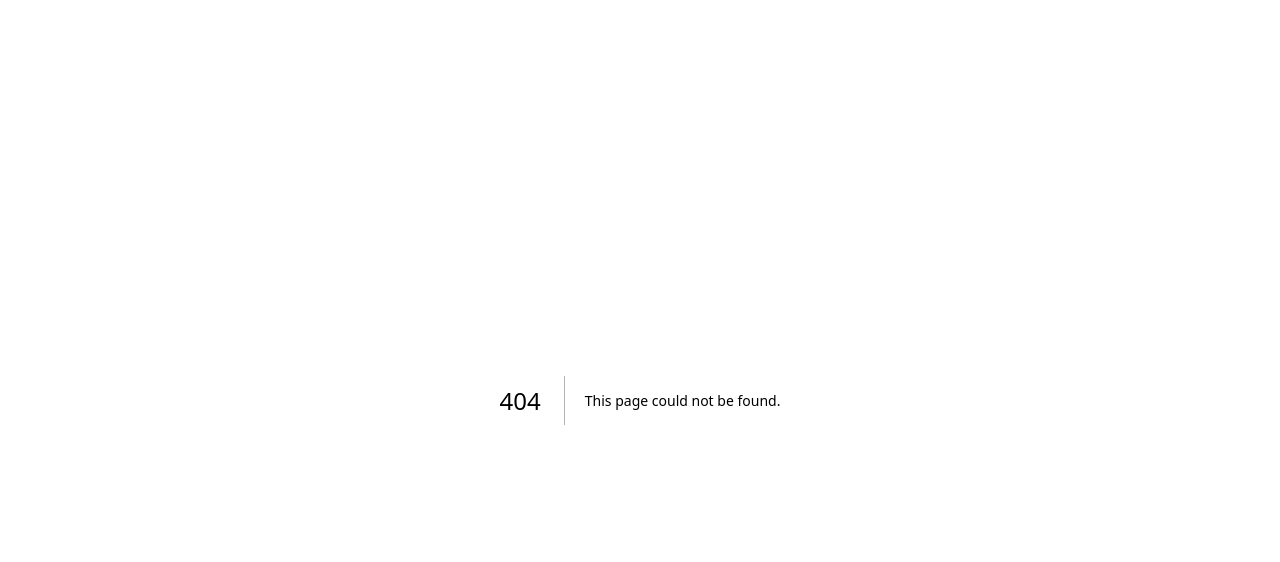
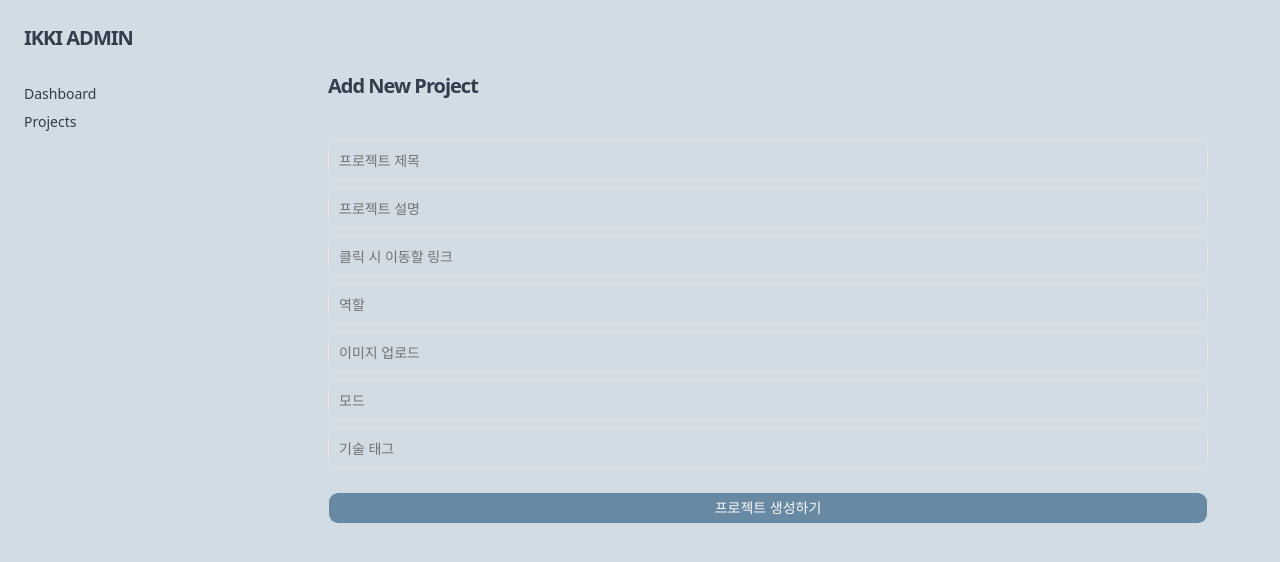
Before and after one commit to ikki-rock/ikki-portfolio, a Next.js app: page /admin/projects/new in a window 1280 px wide. Before the commit this address had no page. Shown: the top 562 px of the page. Built offline with nearby package versions, Linux system fonts and the light colour scheme; a web font is replaced by a local one.

Commit message:
feat: supabase auth 로그인 기능 구현 및 관리자페이지 접근 제한

```diff
--- a/app/admin/layout.tsx
+++ b/app/admin/layout.tsx
@@ -12,9 +12,9 @@ export default function AdminLayout({
   children: React.ReactNode;
 }) {
   return (
-    <div className="flex min-h-screen w-full bg-zinc-50 dark:bg-zinc-950">
+    <div className="flex min-h-screen w-full bg-accent">
       {/* 사이드바 */}
-      <aside className="w-64 border-r bg-white dark:bg-zinc-900 p-6 flex flex-col gap-4">
+      <aside className="w-64 p-6 flex flex-col gap-4">
         <h1 className="text-xl font-bold tracking-tighter">IKKI ADMIN</h1>
         <nav className="flex flex-col gap-2 mt-4 text-sm font-medium">
           <a href="/admin" className="hover:text-accent transition-colors">
--- /dev/null
+++ b/app/admin/projects/actions.ts
@@ -0,0 +1,42 @@
+"use server";
+
+import { createClient } from "@/lib/supabase";
+import { revalidatePath } from "next/cache";
+import { redirect } from "next/navigation";
+
+export async function createProject(formData: FormData) {
+  const supabase = await createClient(); // 우리 아까 만든 비동기 클라이언트
+
+  // 1. 폼 데이터에서 값 추출
+  const title = formData.get("title") as string;
+  const desc = formData.get("desc") as string;
+  const link = formData.get("link") as string;
+  const mode = formData.get("mode") as string;
+  const tags = formData.get("tags") as string;
+  const role = formData.get("role") as string;
+  const thumbnail = formData.get("thumbnail") as string;
+
+  // 2. Supabase DB에 데이터 삽입
+  const { error } = await supabase.from("projects").insert([
+    {
+      title,
+      mode,
+      desc,
+      link,
+      tags,
+      role,
+      thumbnail,
+    },
+  ]);
+
+  if (error) {
+    console.error("Project 추가 실패:", error.message);
+    throw new Error("프로젝트를 추가하는 중에 문제가 생겼어: " + error.message);
+  }
+
+  // 3. 데이터가 바뀌었으니 목록 페이지 캐시를 무효화함 (중요 😤)
+  revalidatePath("/admin/projects");
+
+  // 4. 등록 완료 후 다시 목록으로 이동
+  redirect("/admin/projects");
+}
--- /dev/null
+++ b/app/admin/projects/new/page.tsx
@@ -0,0 +1,36 @@
+import { createProject } from "@/app/admin/projects/actions";
+import { Input } from "@/components/ui/input";
+import { Button } from "@/components/ui/button";
+
+export default function NewProjectPage() {
+  return (
+    <div className="p-10 min-h-screen flex flex-col gap-10">
+      <h1 className="text-xl font-bold tracking-tighter text-foreground">
+        Add New Project
+      </h1>
+
+      <form
+        action={createProject}
+        className="flex flex-col gap-2 max-w-[64rem] text-foreground"
+      >
+        {/* 기본 텍스트 필드들 */}
+        <Input name="title" className="h-10" placeholder="프로젝트 제목" />
+        <Input name="disc" className="h-10" placeholder="프로젝트 설명" />
+        <Input name="link" className="h-10" placeholder="클릭 시 이동할 링크" />
+
+        <Input name="role" className="h-10" placeholder="역할" />
+        <Input name="thumbnail" className="h-10" placeholder="이미지 업로드" />
+
+        {/* mode(유니온 타입) */}
+        <Input name="mode" className="h-10" placeholder="모드" />
+
+        {/* tags(배열 타입) */}
+        <Input name="tags" className="h-10" placeholder="기술 태그" />
+
+        <Button type="submit" className="mt-4">
+          프로젝트 생성하기
+        </Button>
+      </form>
+    </div>
+  );
+}
--- a/app/admin/projects/page.tsx
+++ b/app/admin/projects/page.tsx
@@ -1,3 +1,52 @@
-export default function AdminProjectsPage() {
-  return <div>Admin Projects (준비 중)</div>;
+import Link from "next/link"; // 🔴 이동을 위해 Link 임포트
+import { fetchProjects } from "@/lib/projects";
+
+export default async function ProjectsPage() {
+  const projects = await fetchProjects();
+
+  return (
+    <div className="p-10 bg-black min-h-screen text-white flex flex-col gap-10">
+      {/* 헤더 영역과 추가 버튼 */}
+      <div className="flex justify-between items-end border-b-[12px] border-white pb-6">
+        <h1 className="text-[120px] font-black  tracking-tighter uppercase leading-[0.8]">
+          PROJECTS
+          <br />
+          ARCHIVE
+        </h1>
+
+        {/* 🔴 이게 바로 그 '누를 거'야! */}
+        <Link
+          href="/admin/projects/new"
+          className="text-4xl font-black uppercase bg-white text-black px-8 py-4 hover:bg-red-600 hover:text-white transition-all duration-300 mb-4"
+        >
+          [ ADD NEW + ]
+        </Link>
+      </div>
+
+      {/* 프로젝트 리스트 */}
+      <div className="grid gap-4">
+        {projects.length === 0 ? (
+          <p className="text-4xl font-bold opacity-30  uppercase">
+            No projects found. Add your first work.
+          </p>
+        ) : (
+          projects.map((project) => (
+            <div
+              key={project.id}
+              className="group border-b-2 border-white/20 py-8 hover:border-white transition-colors"
+            >
+              <div className="flex justify-between items-center">
+                <h2 className="text-6xl font-black uppercase  group-hover:text-red-500 transition-colors">
+                  {project.title}
+                </h2>
+                <span className="text-xl font-mono opacity-50 uppercase tracking-widest">
+                  {new Date(project.created_at).toLocaleDateString()}
+                </span>
+              </div>
+            </div>
+          ))
+        )}
+      </div>
+    </div>
+  );
 }
--- a/app/globals.css
+++ b/app/globals.css
@@ -2,8 +2,6 @@
 @import "tailwindcss";
 @import "tw-animate-css";
 @import "shadcn/tailwind.css";
-
-@custom-variant dark (&:is(.dark *));
 
 /* 테일윈드 설정 */
 @theme inline {
@@ -162,39 +160,6 @@ section {
   transition: transform 0.7s cubic-bezier(0.22, 1, 0.36, 1);
 }
 
-.dark {
-  --background: oklch(0.145 0 0);
-  --foreground: oklch(0.985 0 0);
-  --card: oklch(0.205 0 0);
-  --card-foreground: oklch(0.985 0 0);
-  --popover: oklch(0.205 0 0);
-  --popover-foreground: oklch(0.985 0 0);
-  --primary: oklch(0.922 0 0);
-  --primary-foreground: oklch(0.205 0 0);
-  --secondary: oklch(0.269 0 0);
-  --secondary-foreground: oklch(0.985 0 0);
-  --muted: oklch(0.269 0 0);
-  --muted-foreground: oklch(0.708 0 0);
-  --accent: oklch(0.269 0 0);
-  --accent-foreground: oklch(0.985 0 0);
-  --destructive: oklch(0.704 0.191 22.216);
-  --border: oklch(1 0 0 / 10%);
-  --input: oklch(1 0 0 / 15%);
-  --ring: oklch(0.556 0 0);
-  --chart-1: oklch(0.809 0.105 251.813);
-  --chart-2: oklch(0.623 0.214 259.815);
-  --chart-3: oklch(0.546 0.245 262.881);
-  --chart-4: oklch(0.488 0.243 264.376);
-  --chart-5: oklch(0.424 0.199 265.638);
-  --sidebar: oklch(0.205 0 0);
-  --sidebar-foreground: oklch(0.985 0 0);
-  --sidebar-primary: oklch(0.488 0.243 264.376);
-  --sidebar-primary-foreground: oklch(0.985 0 0);
-  --sidebar-accent: oklch(0.269 0 0);
-  --sidebar-accent-foreground: oklch(0.985 0 0);
-  --sidebar-border: oklch(1 0 0 / 10%);
-  --sidebar-ring: oklch(0.556 0 0);
-}
 /* shadcn이 생성. tailwind v4에 잘 맞는지 아직 조사중 */
 @layer base {
   * {
--- /dev/null
+++ b/app/login/actions.ts
@@ -0,0 +1,30 @@
+"use server";
+
+import { createClient } from "@/lib/supabase";
+
+export type ActionState = {
+  error?: string;
+  success?: boolean;
+} | null;
+
+export async function loginAction(
+  prevState: ActionState, // any 대신 정확한 타입 사용
+  formData: FormData,
+): Promise<ActionState> {
+  const supabase = await createClient(); // 😤 이제 여기서 쿠키를 제대로 구움
+
+  const email = formData.get("email") as string;
+  const password = formData.get("password") as string;
+
+  const { error } = await supabase.auth.signInWithPassword({
+    email,
+    password,
+  });
+
+  if (error) {
+    return { error: error.message };
+  }
+
+  // 성공하면 success 신호만 보냄
+  return { success: true };
+}
--- a/app/login/page.tsx
+++ b/app/login/page.tsx
@@ -1,19 +1,58 @@
+"use client";
+
+import { useActionState, useEffect } from "react";
+import { ActionState, loginAction } from "./actions";
+import { Button } from "@/components/ui/button";
 import { Input } from "@/components/ui/input";
 
 export default function LoginPage() {
+  // 서버 액션 상태 관리
+  const [state, formAction, isPending] = useActionState<ActionState, FormData>(
+    loginAction,
+    null,
+  );
+
+  useEffect(() => {
+    if (state?.success) {
+      window.location.href = "/admin";
+    }
+  });
+
   return (
-    // align-center를 items-center로 수정!
-    <main className="bg-red-300 min-h-dvh w-full flex flex-col justify-center items-center">
-      <div className="w-full max-w-[64rem] px-6 text-center flex flex-col justify-center items-center">
-        <h1 className=" text-h1 font-bold">Login</h1>
-        <p className="">please sign in to use admin features</p>
-        <div className="space-y-2">
-          {" "}
-          {/* Input 너비 조절용 컨테이너 */}
-          <Input placeholder="Email" />
-          <Input placeholder="Password" />
-        </div>
-      </div>
-    </main>
+    <div className="flex flex-col items-center justify-center min-h-screen px-md bg-accent">
+      <form
+        action={formAction}
+        className="w-full max-w-[22.5rem] flex flex-col gap-6"
+      >
+        <h1 className="text-h1 font-black tracking-tighter uppercase mb-4">
+          Admin Login
+        </h1>
+        <Input
+          type="email"
+          name="email"
+          placeholder="EMAIL"
+          className="h-14 border-foreground focus:border-primary"
+          required
+        />
+        <Input
+          name="password"
+          type="password"
+          placeholder="PASSWORD"
+          className="h-14 border-foreground focus:border-primary"
+          required
+        />
+
+        {state?.error && (
+          <p className="text-destructive text-sm">{state.error}</p>
+        )}
+        <Button
+          type="submit"
+          disabled={isPending}
+          className="h-14 bg-foreground text-background font-bold uppercase hover:bg-primary transition-colors"
+        >
+          {isPending ? "CHECKING..." : "ENTER"}
+        </Button>
+      </form>
+    </div>
   );
 }
--- a/lib/projects.ts
+++ b/lib/projects.ts
@@ -1,14 +1,17 @@
-import { supabase } from "./supabase";
-import { Project } from "../types/project";
+import { createClient } from "@/lib/supabase"; // 🔴 supabase 대신 함수를 가져옴
+import { Project } from "@/types/project"; // 🔴 경로를 절대 경로로 깔끔하게 정리
 
 export const fetchProjects = async (): Promise<Project[]> => {
+  // 🔴 비동기로 클라이언트를 생성 (이게 핵심!)
+  const supabase = await createClient();
+
   const { data, error } = await supabase
     .from("projects")
     .select("*")
-    .order("id", { ascending: true });
+    .order("created_at", { ascending: false });
 
   if (error) {
-    console.error("데이터 호출 실패:", error);
+    console.error("Error fetching projects:", error);
     return [];
   }
 
--- a/lib/supabase.ts
+++ b/lib/supabase.ts
@@ -1,7 +1,34 @@
-import { createClient } from "@supabase/supabase-js";
+import { createServerClient, type CookieOptions } from "@supabase/ssr";
+import { cookies } from "next/headers";
 
-// .env.local에 저장한 키들을 가져옴
-const supabaseUrl = process.env.SUPABASE_URL!;
-const supabaseAnonKey = process.env.SUPABASE_ANON_KEY!;
+export async function createClient() {
+  // cookies()는 비동기 함수이므로 await 필요
+  const cookieStore = await cookies();
 
-export const supabase = createClient(supabaseUrl, supabaseAnonKey);
+  return createServerClient(
+    process.env.SUPABASE_URL!,
+    process.env.SUPABASE_ANON_KEY!,
+    {
+      cookies: {
+        get(name: string) {
+          return cookieStore.get(name)?.value;
+        },
+        set(name: string, value: string, options: CookieOptions) {
+          try {
+            // 서버 액션/미들웨어에서 쿠키를 구움
+            cookieStore.set({ name, value, ...options });
+          } catch (error) {
+            // 서버 컴포넌트(RSC)에서 호출될 때는 무시됨
+          }
+        },
+        remove(name: string, options: CookieOptions) {
+          try {
+            cookieStore.set({ name, value: "", ...options });
+          } catch (error) {
+            // 서버 컴포넌트(RSC)에서 호출될 때는 무시됨
+          }
+        },
+      },
+    },
+  );
+}
--- /dev/null
+++ b/middleware.ts
@@ -0,0 +1,50 @@
+import { createServerClient, type CookieOptions } from "@supabase/ssr";
+import { NextResponse, type NextRequest } from "next/server";
+
+export async function middleware(request: NextRequest) {
+  let response = NextResponse.next({
+    request: { headers: request.headers },
+  });
+
+  const supabase = createServerClient(
+    process.env.SUPABASE_URL!,
+    process.env.SUPABASE_ANON_KEY!,
+    {
+      cookies: {
+        get(name: string) {
+          return request.cookies.get(name)?.value;
+        },
+        set(name: string, value: string, options: CookieOptions) {
+          request.cookies.set({ name, value, ...options });
+          response = NextResponse.next({
+            request: { headers: request.headers },
+          });
+          response.cookies.set({ name, value, ...options });
+        },
+        remove(name: string, options: CookieOptions) {
+          request.cookies.set({ name, value: "", ...options });
+          response = NextResponse.next({
+            request: { headers: request.headers },
+          });
+          response.cookies.delete({ name, ...options });
+        },
+      },
+    },
+  );
+
+  // getUser()로 보안 유지
+  const {
+    data: { user },
+  } = await supabase.auth.getUser();
+
+  // /admin 보호 로직
+  if (request.nextUrl.pathname.startsWith("/admin") && !user) {
+    return NextResponse.redirect(new URL("/login", request.url));
+  }
+
+  return response;
+}
+
+export const config = {
+  matcher: ["/admin/:path*"],
+};
--- a/package.json
+++ b/package.json
@@ -9,6 +9,7 @@
     "lint": "eslint"
   },
   "dependencies": {
+    "@supabase/ssr": "^0.9.0",
     "@supabase/supabase-js": "^2.99.1",
     "class-variance-authority": "^0.7.1",
     "clsx": "^2.1.1",
--- a/types/project.ts
+++ b/types/project.ts
@@ -7,4 +7,5 @@ export interface Project {
   tags: string[];
   role: string;
   thumbnail?: string;
+  created_at: string;
 }
```
Also changed, not shown: 1 other file (tests, documents, lock files or other folders).
